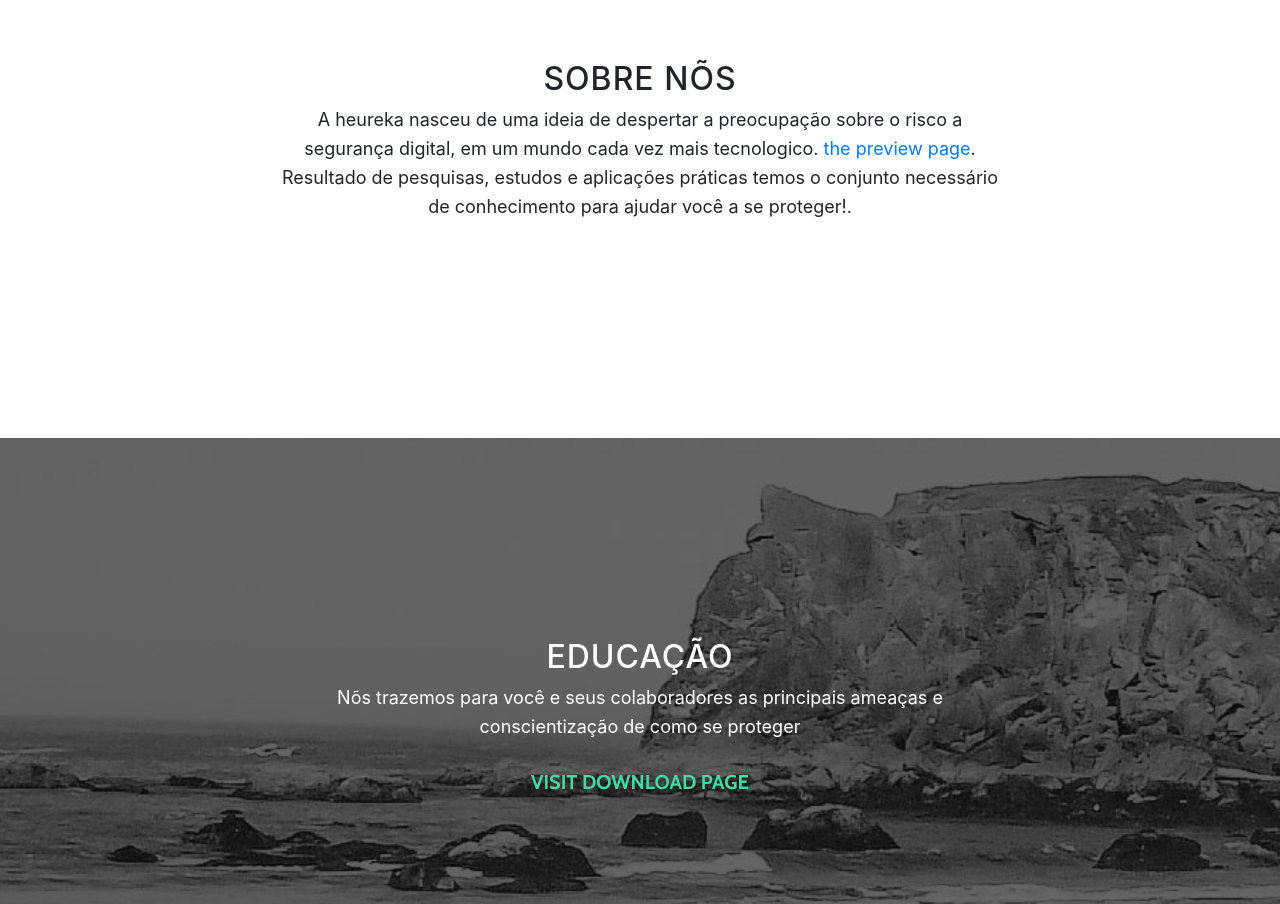
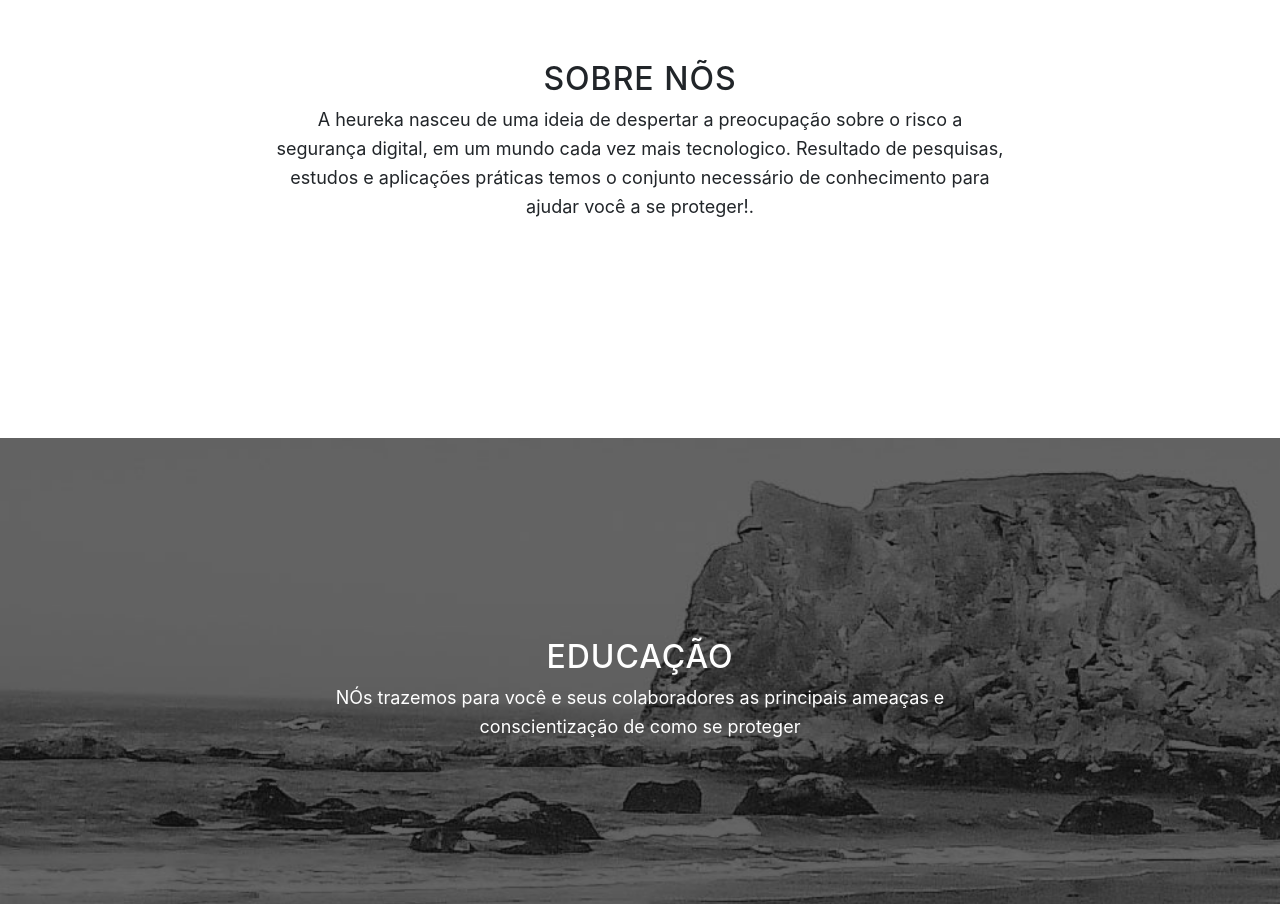
Before and after one commit to yohanscar/heurekatech.github.io, a website with bundled scripts: page index.html in a window 1280 px wide. Shown: the part 940-1844 px from the top of the page. Built offline with nearby package versions, Linux system fonts and the light colour scheme.

Commit message:
ajuste
ajuste

```diff
--- a/index.html
+++ b/index.html
@@ -28,7 +28,7 @@
     <!-- Navigation -->
     <nav class="navbar navbar-expand-lg navbar-light fixed-top" id="mainNav">
       <div class="container">
-        <a class="navbar-brand js-scroll-trigger" href="#page-top">heureka tech</a>
+        <a class="navbar-brand js-scroll-trigger" href="#page-top" style="color:red">heureka tech</a>
         <button class="navbar-toggler navbar-toggler-right" type="button" data-toggle="collapse" data-target="#navbarResponsive" aria-controls="navbarResponsive" aria-expanded="false" aria-label="Toggle navigation">
           Menu
           <i class="fa fa-bars"></i>
@@ -73,7 +73,7 @@
           <div class="col-lg-8 mx-auto">
             <h2>Sobre n&otilde;s</h2>
             <p>A heureka nasceu de uma ideia de despertar a preocupa&ccedil;&atilde;o sobre o risco a seguran&ccedil;a digital, em um mundo cada vez mais tecnologico.
-              <a href="http://startbootstrap.com/template-overviews/grayscale/">the preview page</a>. Resultado de pesquisas, estudos e aplica&ccedil;&otilde;es pr&aacute;ticas temos o conjunto necess&aacute;rio de conhecimento para ajudar voc&ecirc; a se proteger!.</p>
+              <!--a href="http://startbootstrap.com/template-overviews/grayscale/">the preview page</a--> Resultado de pesquisas, estudos e aplica&ccedil;&otilde;es pr&aacute;ticas temos o conjunto necess&aacute;rio de conhecimento para ajudar voc&ecirc; a se proteger!.</p>
         </div>
       </div>
     </section>
@@ -83,8 +83,8 @@
       <div class="container">
         <div class="col-lg-8 mx-auto">
           <h2>Educa&ccedil;&atilde;o</h2>
-          <p>N&otilde;s trazemos para voc&ecirc; e seus colaboradores as principais amea&ccedil;as e conscientiza&ccedil;&atilde;o de como se proteger</p>
-          <a href="http://startbootstrap.com/template-overviews/grayscale/" class="btn btn-default btn-lg">Visit Download Page</a>
+          <p>N&Oacute;s trazemos para voc&ecirc; e seus colaboradores as principais amea&ccedil;as e conscientiza&ccedil;&atilde;o de como se proteger</p>
+          <!--a href="http://startbootstrap.com/template-overviews/grayscale/" class="btn btn-default btn-lg">Visit Download Page</a-->
         </div>
       </div>
     </section>
@@ -141,7 +141,7 @@
     <script src="vendor/jquery-easing/jquery.easing.min.js"></script>
 
     <!-- Google Maps API Key - Use your own API key to enable the map feature. More information on the Google Maps API can be found at https://developers.google.com/maps/ -->
-    <script src="https://maps.googleapis.com/maps/api/js?key=AIzaSyCRngKslUGJTlibkQ3FkfTxj3Xss1UlZDA&sensor=false"></script>
+    <!--script src="https://maps.googleapis.com/maps/api/js?key=AIzaSyCRngKslUGJTlibkQ3FkfTxj3Xss1UlZDA&sensor=false"></script-->
 
     <!-- Custom scripts for this template -->
     <script src="js/grayscale.min.js"></script>
```
